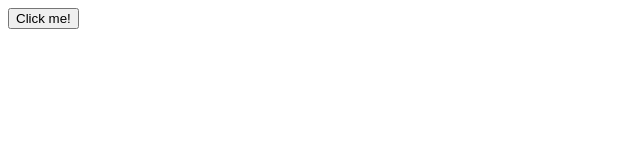
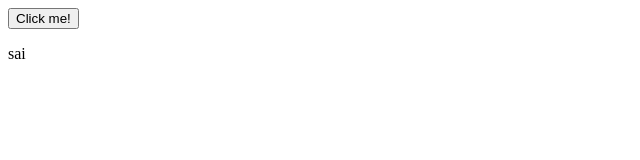
Before and after one commit to ASPzoomin/Advanced-Javascript, a plain HTML site: page index.html in a window 1280 px wide. Shown: the full height of the page, 0-640 px from the left. Drawn offline with Linux system fonts and the light colour scheme.

Commit message:
added p tag

```diff
--- a/index.html
+++ b/index.html
@@ -9,6 +9,7 @@
 <body>
         <button id='btn'>Click me!</button>
         <p id='ppp'></p>
+        <p>sai</p>
     <script src="app.js"></script>
 
 </body>
```
